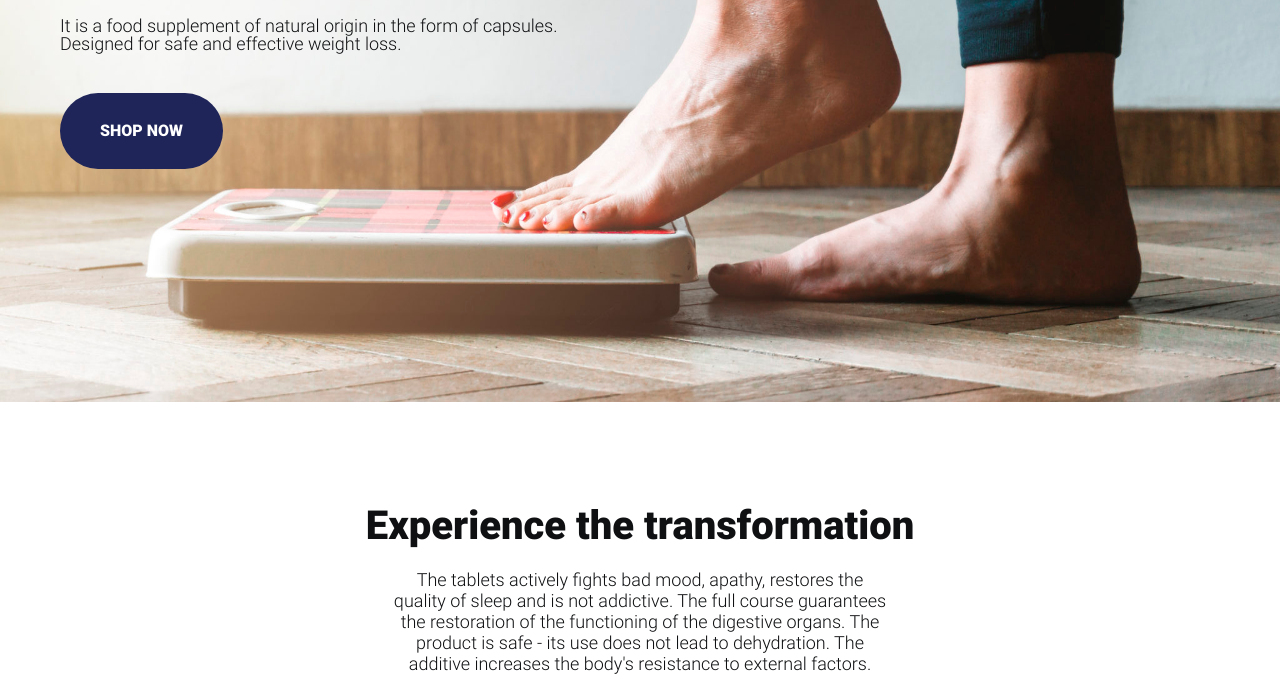
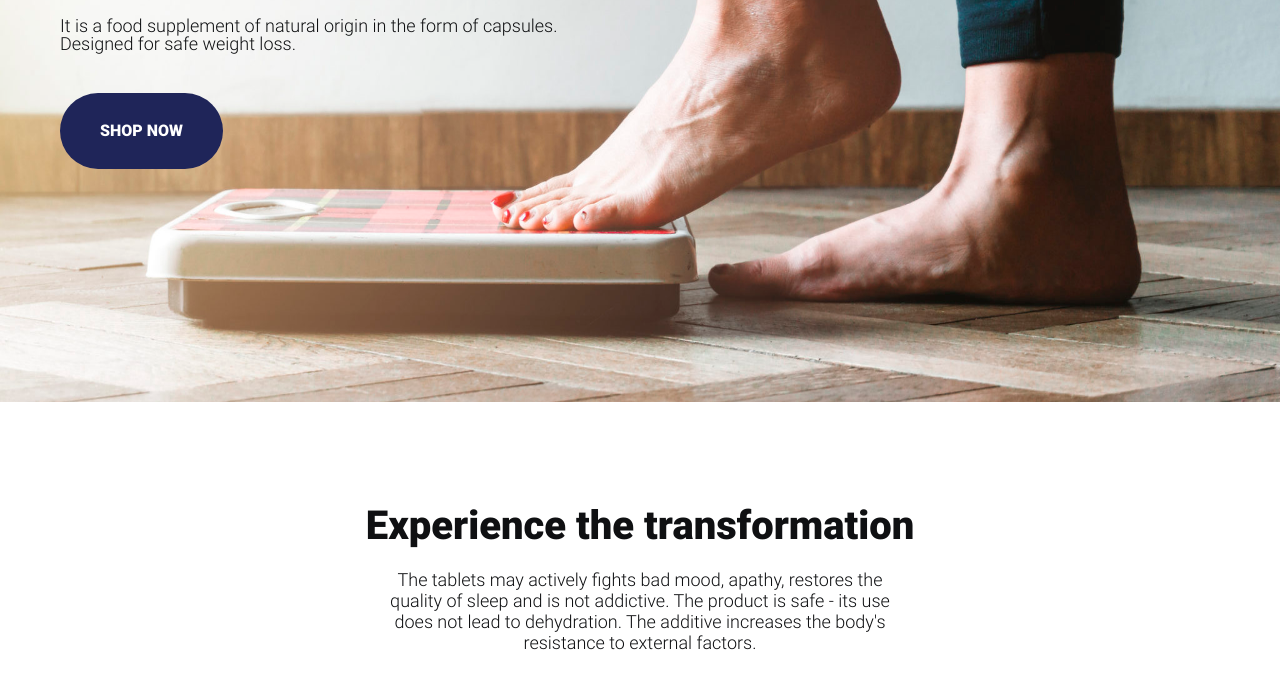
Before and after one commit to YanaEgorova/44, a plain HTML site: page index.html in a window 1280 px wide. Shown: the part 398-1080 px from the top of the page. Drawn offline with Linux system fonts and the light colour scheme.

Commit message:
Update index.html

```diff
--- a/index.html
+++ b/index.html
@@ -38,7 +38,7 @@
         <div class="container">
             <section class="hero">
                 <h1 class="hero__title">Lose weight with ease</h1>
-                <p class="text">It is a food supplement of natural origin in the form of capsules. Designed for safe and effective weight loss.</p>
+                <p class="text">It is a food supplement of natural origin in the form of capsules. Designed for safe weight loss.</p>
                 <a href="./buy.html" class="btn">shop now</a>
             </section>
         </div>
@@ -48,7 +48,7 @@
         <section class="info">
             <h3 class="title">Experience the transformation</h3>
             <p class="text">
-                The tablets actively fights bad mood, apathy, restores the quality of sleep and is not addictive. The full course guarantees the restoration of the functioning of the digestive organs. The product is safe - its use does not lead to dehydration. The additive increases the body's resistance to external factors.</p>
+                The tablets may actively fights bad mood, apathy, restores the quality of sleep and is not addictive. The product is safe - its use does not lead to dehydration. The additive increases the body's resistance to external factors.</p>
                 <div class="info__box">
                     <img src="./img/img5.jpeg" alt="" class="img info__img">
                     <ul class="info__list">
```
